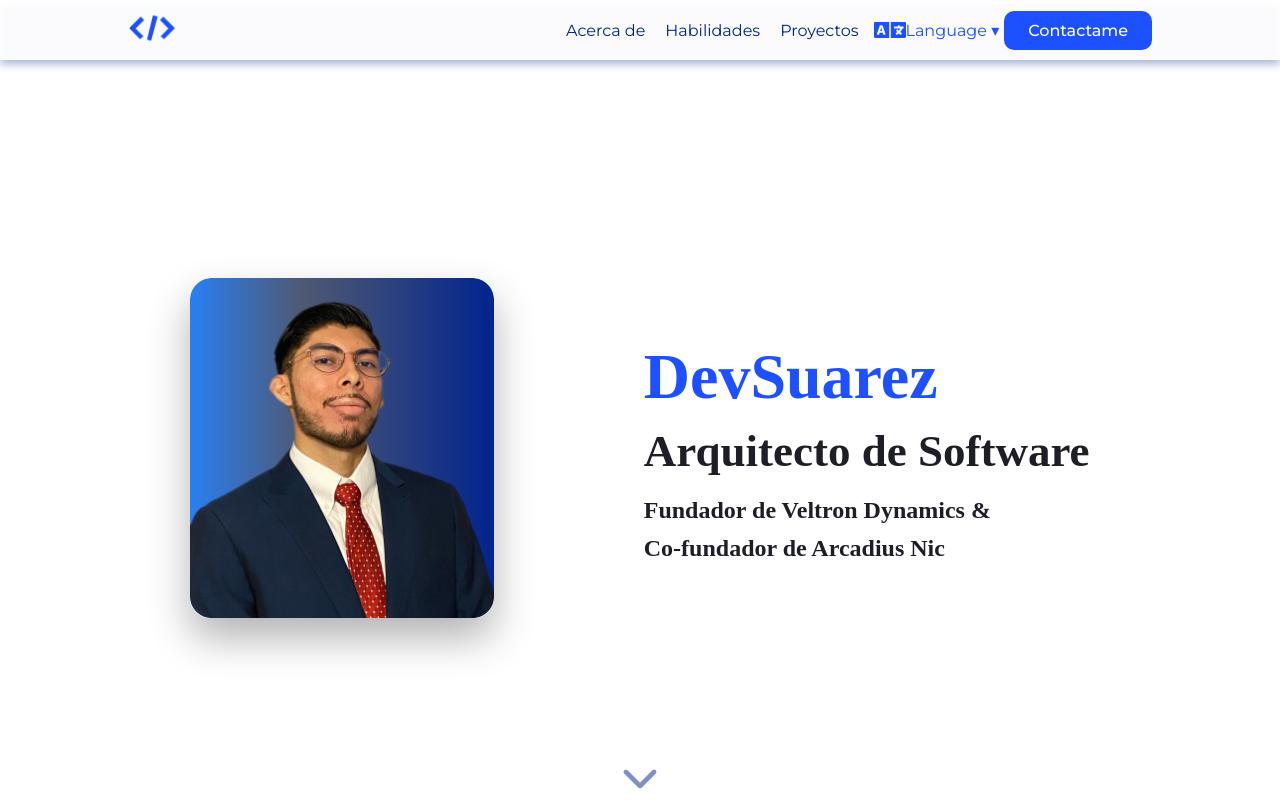
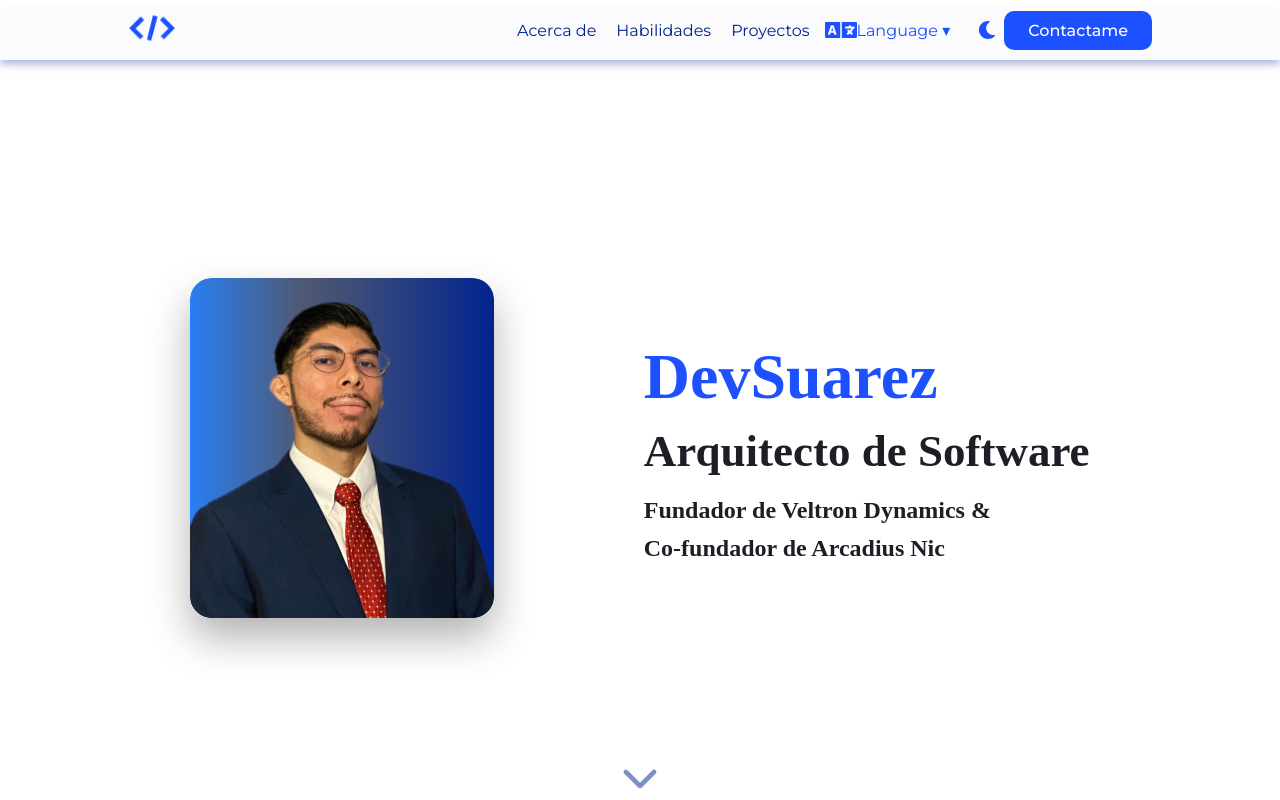
Before and after one commit to DevEscanor/PortafolioDevSam, a React (Create React App) app: page / in a window 1280 px wide. Shown: the top 800 px of the page. Built offline with nearby package versions, Linux system fonts and the light colour scheme.

Commit message:
Funcion para modo oscuro

```diff
--- a/src/App.js
+++ b/src/App.js
@@ -1,10 +1,13 @@
 import { Home } from "./website/pages";
+import { ThemeProvider } from "./context/ThemeContext";
 
 const App = () => {
   return (
-    <div className="app-container">
-      <Home />
-    </div>
+    <ThemeProvider>
+      <div className="app-container">
+        <Home />
+      </div>
+    </ThemeProvider>
   );
 }
 
--- /dev/null
+++ b/src/context/ThemeContext.js
@@ -0,0 +1,53 @@
+import React, { createContext, useContext, useState, useEffect } from 'react';
+
+const ThemeContext = createContext();
+
+export const useTheme = () => {
+  const context = useContext(ThemeContext);
+  if (!context) {
+    throw new Error('useTheme must be used within a ThemeProvider');
+  }
+  return context;
+};
+
+export const ThemeProvider = ({ children }) => {
+  const [isDarkMode, setIsDarkMode] = useState(() => {
+    // Verificar si hay una preferencia guardada
+    const savedTheme = localStorage.getItem('theme');
+
+    if (savedTheme) {
+      return savedTheme === 'dark';
+    }
+
+    // Por defecto, modo claro
+    return false;
+  });
+
+  // Removido el listener de preferencia del sistema por ahora
+
+  useEffect(() => {
+    // Aplicar tema al documento
+    if (isDarkMode) {
+      document.documentElement.setAttribute('data-theme', 'dark');
+      localStorage.setItem('theme', 'dark');
+    } else {
+      document.documentElement.setAttribute('data-theme', 'light');
+      localStorage.setItem('theme', 'light');
+    }
+  }, [isDarkMode]);
+
+  const toggleTheme = () => {
+    setIsDarkMode(!isDarkMode);
+  };
+
+  const value = {
+    isDarkMode,
+    toggleTheme
+  };
+
+  return (
+    <ThemeContext.Provider value={value}>
+      {children}
+    </ThemeContext.Provider>
+  );
+};
--- a/src/index.css
+++ b/src/index.css
@@ -29,6 +29,71 @@ body {
 .app-container {
   min-height: 100vh;
   background: var(--blanco);
+  transition: all 0.3s ease;
+  position: relative;
+  z-index: 1;
+}
+
+/* Dark mode styles */
+[data-theme="dark"] {
+  --azul: #4A90E2;
+  --azul-links: #6BA5E8;
+  --azul-obscuro: #2C3E50;
+  --blanco: #1A1A1A;
+  --verde: #2ECC71;
+  --rojo: #E74C3C;
+}
+
+/* Asegurar que el contenido sea visible */
+body {
+  margin: 0;
+  padding: 0;
+  font-family: 'Montserrat', sans-serif;
+  background: var(--blanco);
+  color: var(--azul-obscuro);
+  transition: all 0.3s ease;
+}
+
+/* Dark mode body */
+[data-theme="dark"] body {
+  background: var(--azul-obscuro);
+  color: var(--blanco);
+}
+
+[data-theme="dark"] .app-container {
+  background: var(--azul-obscuro);
+}
+
+[data-theme="dark"] .navbarContainer {
+  background: rgba(26, 26, 26, 0.95);
+  backdrop-filter: blur(10px);
+}
+
+[data-theme="dark"] .navbarItems {
+  color: var(--blanco);
+}
+
+[data-theme="dark"] .navbarItems:hover {
+  color: var(--azul);
+}
+
+[data-theme="dark"] .heroWrapper {
+  background: var(--azul-obscuro);
+}
+
+[data-theme="dark"] .heroH1,
+[data-theme="dark"] .heroH2,
+[data-theme="dark"] .heroH3,
+[data-theme="dark"] .heroH4 {
+  color: var(--blanco);
+}
+
+[data-theme="dark"] .sectionOneContainer {
+  background: linear-gradient(90deg, #2C3E50 0%, #34495E 100%);
+}
+
+[data-theme="dark"] .footer {
+  background: var(--azul-obscuro);
 }
 h1 {
   font-family: 'Montserrat', sans-serif;
--- a/src/website/components/hero/hero.css
+++ b/src/website/components/hero/hero.css
@@ -61,6 +61,27 @@
   gap:150px;
   position: relative;
   background:var(--blanco);
+  transition: all 0.3s ease;
+}
+
+/* Dark mode hero wrapper */
+[data-theme="dark"] .heroWrapper {
+  background: var(--azul-obscuro);
+}
+
+/* Dark mode hero text - sin recuadro */
+[data-theme="dark"] .heroText {
+  background: transparent;
+  border: none;
+}
+
+/* Dark mode hero photo */
+[data-theme="dark"] .heroPhoto {
+  box-shadow: 0 20px 40px rgba(0,0,0,0.5);
+}
+
+[data-theme="dark"] .heroPhoto:hover {
+  box-shadow: 0 25px 50px rgba(0,0,0,0.6);
 }
 .heroPhoto{
   height: 340px;
@@ -199,7 +220,6 @@ line-height: 37px;
   .heroText{
     width: 100%;
     align-items: center;
-    padding: 20px;
   }
 
   .heroH1{
--- a/src/website/components/navbar/Navbar.jsx
+++ b/src/website/components/navbar/Navbar.jsx
@@ -5,6 +5,7 @@ import { useState } from 'react';
 import LanguageBTNs from '../../layout/LanguageBTNs';
 import { useTranslation } from "react-i18next";
 import { FaLanguage } from "react-icons/fa";
+import { ThemeToggle } from './ThemeToggle';
 
 /*
 const links = [
@@ -44,6 +45,7 @@ function LinkItems({ estadoMiniMenu, cerrarMenu }) {
         Language ▾
         <LanguageBTNs onClick={handle} />
       </div>
+      <ThemeToggle />
       <Link to='Contactanos' smooth={true} onClick={handle}>
         <li className='navbarItems navbarBtn'>
           {t("navbar.navlink4")}
--- /dev/null
+++ b/src/website/components/navbar/ThemeToggle.jsx
@@ -0,0 +1,22 @@
+import React from 'react';
+import { useTheme } from '../../../context/ThemeContext';
+import { FaSun, FaMoon } from 'react-icons/fa';
+import './themeToggle.css';
+
+export const ThemeToggle = () => {
+  const { isDarkMode, toggleTheme } = useTheme();
+
+  const handleClick = () => {
+    toggleTheme();
+  };
+
+  return (
+    <button
+      className="theme-toggle-btn"
+      onClick={handleClick}
+      aria-label={isDarkMode ? 'Cambiar a modo claro' : 'Cambiar a modo oscuro'}
+    >
+      {isDarkMode ? <FaSun className="theme-icon" /> : <FaMoon className="theme-icon" />}
+    </button>
+  );
+};
--- a/src/website/components/navbar/navbar.css
+++ b/src/website/components/navbar/navbar.css
@@ -13,6 +13,32 @@
 
   z-index: 999;
   transition: all 0.3s ease;
+}
+
+/* Dark mode navbar */
+[data-theme="dark"] .navbarContainer {
+  background: rgba(26, 26, 26, 0.95);
+  filter: drop-shadow(0px 4px 4px rgba(0, 0, 0, 0.5));
+}
+
+/* Dark mode navbar items */
+[data-theme="dark"] .navbarItems {
+  color: var(--blanco);
+}
+
+[data-theme="dark"] .navbarItems:hover {
+  color: var(--azul);
+}
+
+/* Dark mode navbar button */
+[data-theme="dark"] .navbarBtn {
+  background: var(--azul);
+  color: var(--azul-obscuro);
+}
+
+[data-theme="dark"] .navbarBtn:hover {
+  background: var(--azul-links);
+  color: var(--blanco);
 }
 .navbarWrapper {
   width: 1024px;
@@ -32,6 +58,11 @@
 .daviLogo:hover {
   transform: scale(1.05);
   filter: brightness(1.1);
+}
+
+/* Dark mode logo */
+[data-theme="dark"] .daviLogo:hover {
+  filter: brightness(1.2);
 }
 
 .navbarList,
@@ -54,6 +85,7 @@
   font-family: "Montserrat", sans-serif;
   color: var(--azul-links);
   transition: all 0.3s ease;
+  text-decoration: none;
 }
 
 .navbarItems:hover {
@@ -100,6 +132,13 @@
   animation: fadeIn 0.3s ease;
 }
 
+/* Dark mode dropdown */
+[data-theme="dark"] .dropDownBtn:hover .showDropdown {
+  background: rgba(26, 26, 26, 0.95);
+  border: 1px solid var(--azul);
+  box-shadow: 0 8px 25px rgba(0,0,0,0.5);
+}
+
 @keyframes fadeIn {
   from {
     opacity: 0;
@@ -138,6 +177,17 @@
   background: var(--azul);
   color: var(--blanco);
   transform: scale(1.05);
+}
+
+/* Dark mode language buttons */
+[data-theme="dark"] .navbar__btn__lang {
+  color: var(--blanco);
+  border: 1px solid var(--azul);
+}
+
+[data-theme="dark"] .navbar__btn__lang:hover {
+  background: var(--azul);
+  color: var(--azul-obscuro);
 }
 
 .navbar__btn__lang:nth-child(1) {
--- /dev/null
+++ b/src/website/components/navbar/themeToggle.css
@@ -0,0 +1,43 @@
+.theme-toggle-btn {
+  background: transparent;
+  border: none;
+  cursor: pointer;
+  padding: 8px;
+  border-radius: 50%;
+  display: flex;
+  align-items: center;
+  justify-content: center;
+  transition: all 0.3s ease;
+  margin-left: 15px;
+  color: var(--azul);
+}
+
+.theme-toggle-btn:hover {
+  background: rgba(29, 81, 255, 0.1);
+  transform: scale(1.1);
+}
+
+.theme-icon {
+  font-size: 18px;
+  transition: all 0.3s ease;
+}
+
+/* Dark mode styles */
+[data-theme="dark"] .theme-toggle-btn {
+  color: var(--blanco);
+}
+
+[data-theme="dark"] .theme-toggle-btn:hover {
+  background: rgba(255, 255, 255, 0.1);
+}
+
+/* Responsive */
+@media (max-width: 990px) {
+  .theme-toggle-btn {
+    margin-left: 10px;
+  }
+
+  .theme-icon {
+    font-size: 16px;
+  }
+}
```
